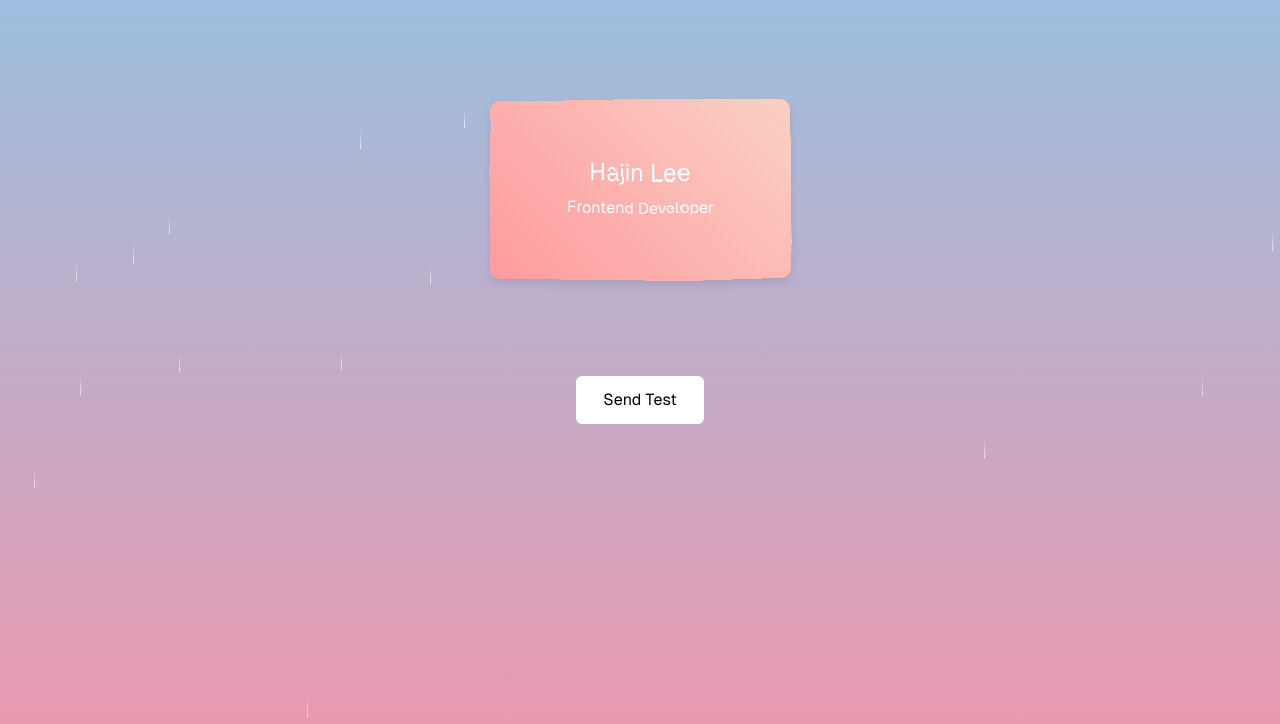
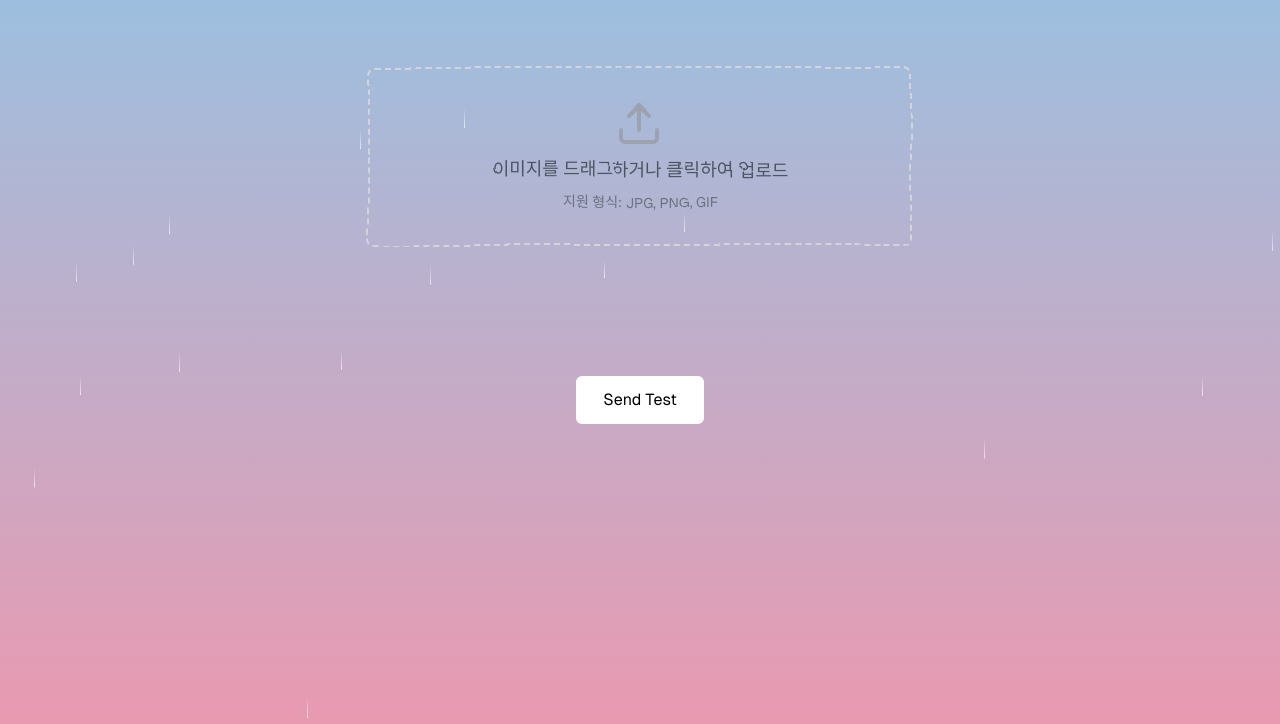
Before and after one commit to betterthanhajin/exchange-business-card, a Next.js app: page / in a window 1280 px wide. Shown: the top 724 px of the page. Built offline with nearby package versions, Linux system fonts and the light colour scheme.

Commit message:
feat: image-to-ele

```diff
--- a/app/api/claude-connect/claude-connect.ts
+++ /dev/null
@@ -1,40 +0,0 @@
-import Anthropic from "@anthropic-ai/sdk";
-
-export const claudeConnect = async ({
-  ImageUrl,
-  textInput,
-}: {
-  ImageUrl: string;
-  textInput: string;
-}) => {
-  const anthropic = new Anthropic({
-    apiKey: process.env.ANTHROPIC_API_KEY,
-  });
-
-  const msg = await anthropic.messages.create({
-    model: "claude-3-5-sonnet-20241022",
-    max_tokens: 1000,
-    temperature: 0,
-    system: "Analyze the image and change it into a published deliverable.",
-    messages: [
-      {
-        role: "user",
-        content: [
-          {
-            type: "image",
-            source: {
-              type: "base64",
-              media_type: "image/jpeg",
-              data: ImageUrl,
-            },
-          },
-          {
-            type: "text",
-            text: textInput,
-          },
-        ],
-      },
-    ],
-  });
-  console.log(msg);
-};
--- /dev/null
+++ b/app/api/claude-connect/image-to-element.ts
@@ -0,0 +1,43 @@
+import Anthropic from "@anthropic-ai/sdk";
+
+export const ImageToEle = async ({
+  ImageUrl,
+  textInput,
+  apiKey,
+}: {
+  ImageUrl: string;
+  textInput: string;
+  apiKey: string | undefined;
+}) => {
+  console.log("이미지 URL:", ImageUrl);
+  const anthropic = new Anthropic({
+    apiKey: apiKey,
+    dangerouslyAllowBrowser: true,
+  });
+  console.log("init", apiKey);
+  const contentObj = await anthropic.messages.create({
+    model: "claude-3-5-sonnet-20241022",
+    max_tokens: 1000,
+    temperature: 0,
+    system:
+      "Please analyze the provided image and transform it into a coded implementation using appropriate web technologies (HTML, CSS, SVG) to reproduce the visual output",
+    messages: [
+      {
+        role: "user",
+        content: [
+          {
+            type: "image",
+            source: {
+              type: "base64",
+              media_type: "image/png",
+              data: ImageUrl,
+            },
+          },
+        ],
+      },
+    ],
+  });
+  console.log("done");
+  console.log("결과값", contentObj.content[0]);
+  return contentObj.content[0];
+};
--- a/app/page.tsx
+++ b/app/page.tsx
@@ -1,4 +1,5 @@
 "use client";
+import ImageUploader from "@/components/ImageUploader";
 import {
   QuietTransmit,
   QuietTransmitInstance,
--- /dev/null
+++ b/components/ImageUploader.tsx
@@ -0,0 +1,107 @@
+"use client";
+
+import React, { useCallback, useState } from "react";
+import { Upload } from "lucide-react";
+import { ImageToEle } from "@/app/api/claude-connect/image-to-element";
+
+export default function ImageUploader() {
+  const [isDragging, setIsDragging] = useState(false); // dragging 상태
+
+  // 드래그 이벤트 핸들러
+  const handleDragEnter = useCallback((e: React.DragEvent<HTMLDivElement>) => {
+    e.preventDefault();
+    e.stopPropagation();
+    setIsDragging(true);
+  }, []);
+
+  const handleDragLeave = useCallback((e: React.DragEvent<HTMLDivElement>) => {
+    e.preventDefault();
+    e.stopPropagation();
+    setIsDragging(false);
+  }, []);
+
+  const handleDragOver = useCallback((e: React.DragEvent<HTMLDivElement>) => {
+    e.preventDefault();
+    e.stopPropagation();
+  }, []);
+
+  // 파일 처리 함수
+  const handleFiles = useCallback((file: File | undefined) => {
+    const fileEle = file;
+    if (!fileEle) return;
+
+    // 파일 타입 체크
+    if (!fileEle.type.startsWith("image/")) {
+      alert("이미지 파일만 업로드 가능합니다.");
+      return;
+    }
+
+    const reader = new FileReader();
+    reader.onload = (e) => {
+      const ImageFile = e.target?.result as string;
+
+      //base64 데이터만 추출
+      const base64Data = ImageFile.split(",")[1];
+      console.log("업로드된 이미지 ", base64Data);
+      const result = ImageToEle({
+        ImageUrl: base64Data as string,
+        textInput:
+          "Please analyze the provided image and transform it into a coded implementation using appropriate web technologies (HTML, CSS, SVG) to reproduce the visual output",
+        apiKey: process.env.NEXT_PUBLIC_ANTHROPIC_API_KEY,
+      });
+      console.log("결과값", result);
+    };
+    reader.readAsDataURL(file);
+  }, []);
+
+  // 드롭 이벤트 핸들러
+  const handleDrop = useCallback(
+    (e: React.DragEvent<HTMLDivElement>) => {
+      e.preventDefault();
+      e.stopPropagation();
+      setIsDragging(false);
+      const target = e.target as HTMLInputElement;
+      const file = target.files?.[0];
+      handleFiles(file);
+    },
+    [handleFiles]
+  );
+
+  // 파일 입력 이벤트 핸들러
+  const handleFileInput = useCallback(
+    (e: React.ChangeEvent<HTMLInputElement>) => {
+      const file = e.target.files?.[0];
+      handleFiles(file);
+    },
+    [handleFiles]
+  );
+
+  return (
+    <div className="w-full max-w-xl mx-auto p-4">
+      <div
+        className={`relative border-2 border-dashed rounded-lg p-8 text-center cursor-pointer
+          ${isDragging ? "border-blue-500 bg-blue-50" : "border-gray-300"}
+          hover:border-blue-500 transition-colors`}
+        onDragEnter={handleDragEnter}
+        onDragOver={handleDragOver}
+        onDragLeave={handleDragLeave}
+        onDrop={handleDrop}
+      >
+        <input
+          type="file"
+          className="absolute inset-0 w-full h-full opacity-0 cursor-pointer"
+          onChange={handleFileInput}
+          accept="image/*"
+        />
+
+        <div className="flex flex-col items-center justify-center gap-2">
+          <Upload className="w-12 h-12 text-gray-400" />
+          <p className="text-lg font-medium text-gray-600">
+            이미지를 드래그하거나 클릭하여 업로드
+          </p>
+          <p className="text-sm text-gray-500">지원 형식: JPG, PNG, GIF</p>
+        </div>
+      </div>
+    </div>
+  );
+}
--- a/components/RainEffect.tsx
+++ b/components/RainEffect.tsx
@@ -1,6 +1,7 @@
 "use client";
 import React, { useState, useEffect, useRef } from "react";
 import BusinessCard from "./BusinessCard";
+import ImageUploader from "./ImageUploader";
 
 interface MousePosition {
   x: number;
@@ -115,7 +116,7 @@ const RainEffect: React.FC = () => {
         </defs>
       </svg>
       <div className="content" style={{ width: 700, height: 700 }}>
-        <BusinessCard />
+        <ImageUploader />
       </div>
       <style jsx>{`
         .rain-container {
--- a/package.json
+++ b/package.json
@@ -11,6 +11,7 @@
   "dependencies": {
     "@anthropic-ai/sdk": "^0.30.1",
     "dotenv": "^16.4.5",
+    "lucide-react": "^0.454.0",
     "next": "14.2.8",
     "react": "^18",
     "react-dom": "^18",
```
Also changed, not shown: 1 other file (tests, documents, lock files or other folders).
